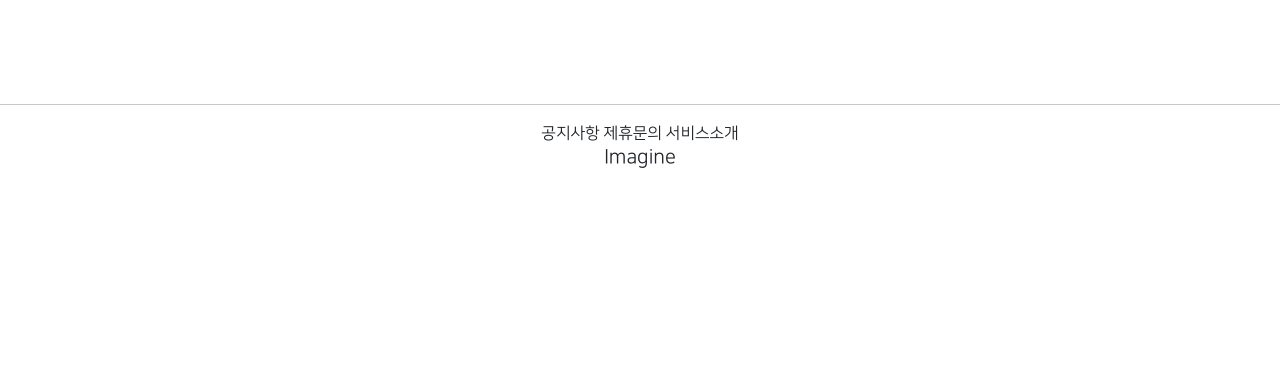
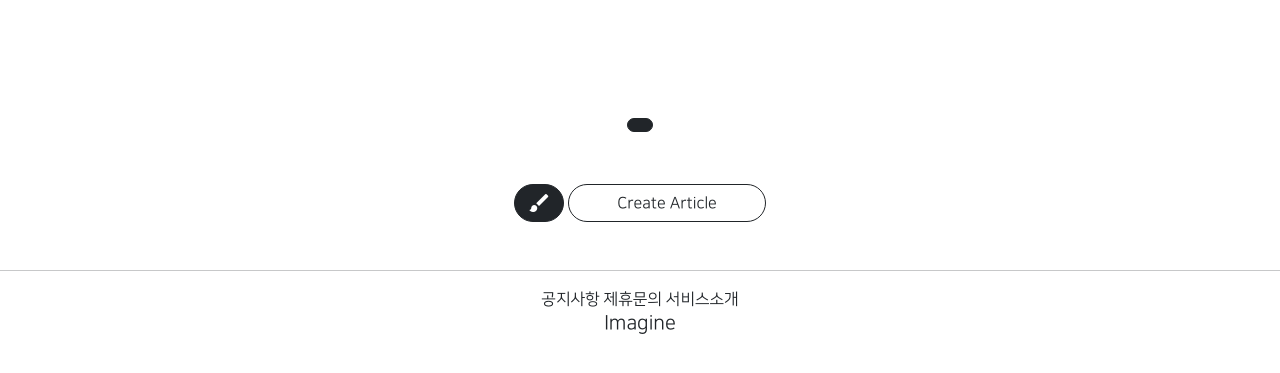
Before and after one commit to limajin/Django_pinterest, a Django app: template projectapp/templates/projectapp/detail.html in a window 1280 px wide. Shown: the part 225-598 px from the top of the page. Run offline with Django 3.2, Linux system fonts and the light colour scheme; the template is opened without the code that fills it, so the values that code supplies are empty; parts of the project's set-up code (start-up, migrations or seed data) failed here and were passed over; some libraries are stand-ins or nearby versions.

Commit message:
8/19 commit2

```diff
--- a/projectapp/templates/projectapp/detail.html
+++ b/projectapp/templates/projectapp/detail.html
@@ -16,6 +16,10 @@
         </div>
     </div>
 
+    <div>
+        {% include 'snippets/list_fragment.html' with article_list=object_list %}
+    </div>
+
 
 
 {% endblock %}
--- /dev/null
+++ b/templates/snippets/list_fragment.html
@@ -0,0 +1,56 @@
+
+{% load static %}
+
+
+    <style>
+        .container {
+            padding: 0;
+            margin: 0 auto;
+        }
+        .container div {
+          width: 45%;
+            max-width: 200px;
+          display: flex;
+          justify-content: center;
+          align-items: center;
+          border-radius: 1rem;
+            flex-direction: column;
+            box-shadow: 0 0 .5rem darkgray;
+        }
+
+        .container img {
+            width: 100%;
+            border-radius: 1rem;
+        }
+
+    </style>
+
+    <div class="container my-4">
+
+        {% for article in article_list %}
+
+            <div>
+                <a href="{% url 'articleapp:detail' pk=article.pk %}">
+                    <img src="{{ article.image.url }}" alt="">
+                </a>
+                <span class="NNS_B m-2">{{ article.title }}</span>
+            </div>
+
+        {% endfor %}
+
+    </div>
+
+    <script src="{% static 'js/magicgrid.js' %}"></script>
+
+    {% include 'snippets/pagination.html' %}
+
+    <div class="text-center my-5">
+        <a href="{% url 'articleapp:create' %}"
+           class="btn btn-dark rounded-pill material-icons">
+            brush
+        </a>
+        <a href="{% url 'articleapp:create' %}"
+           class="btn btn-outline-dark rounded-pill px-5">
+            Create Article
+        </a>
+    </div>
```
Also changed, not shown: projectapp/views.py (+7 -1 lines).
